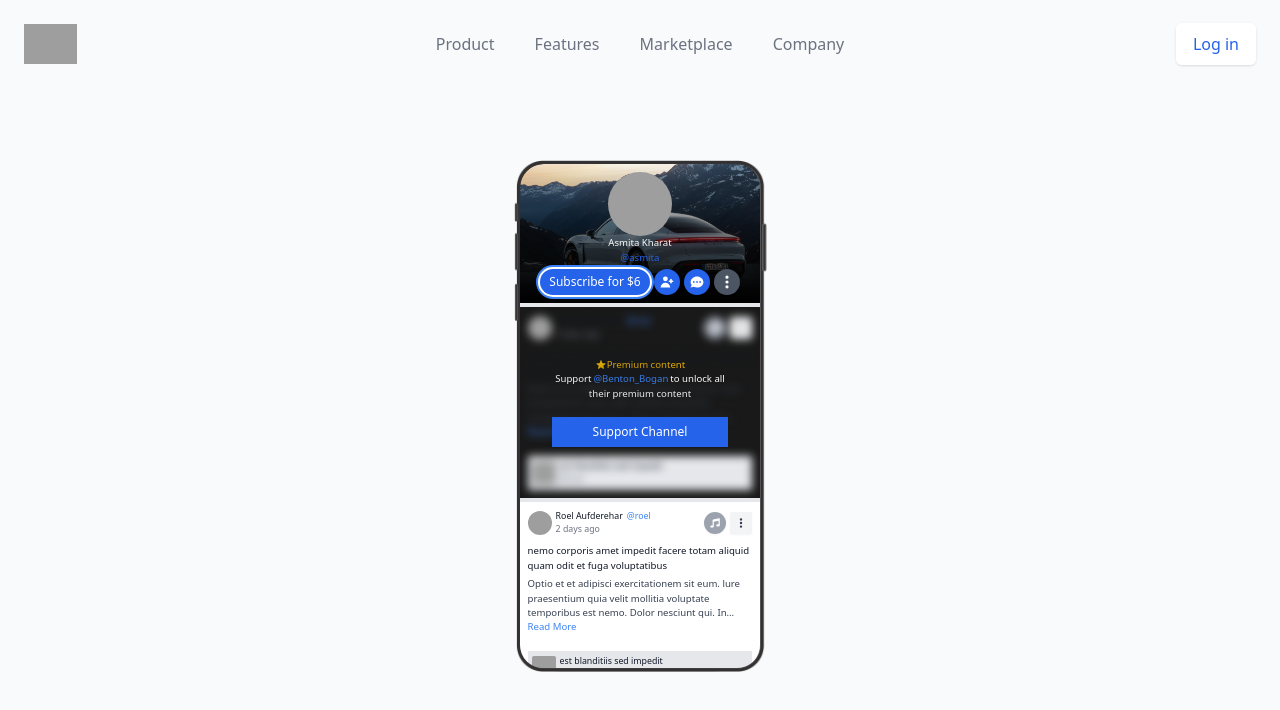
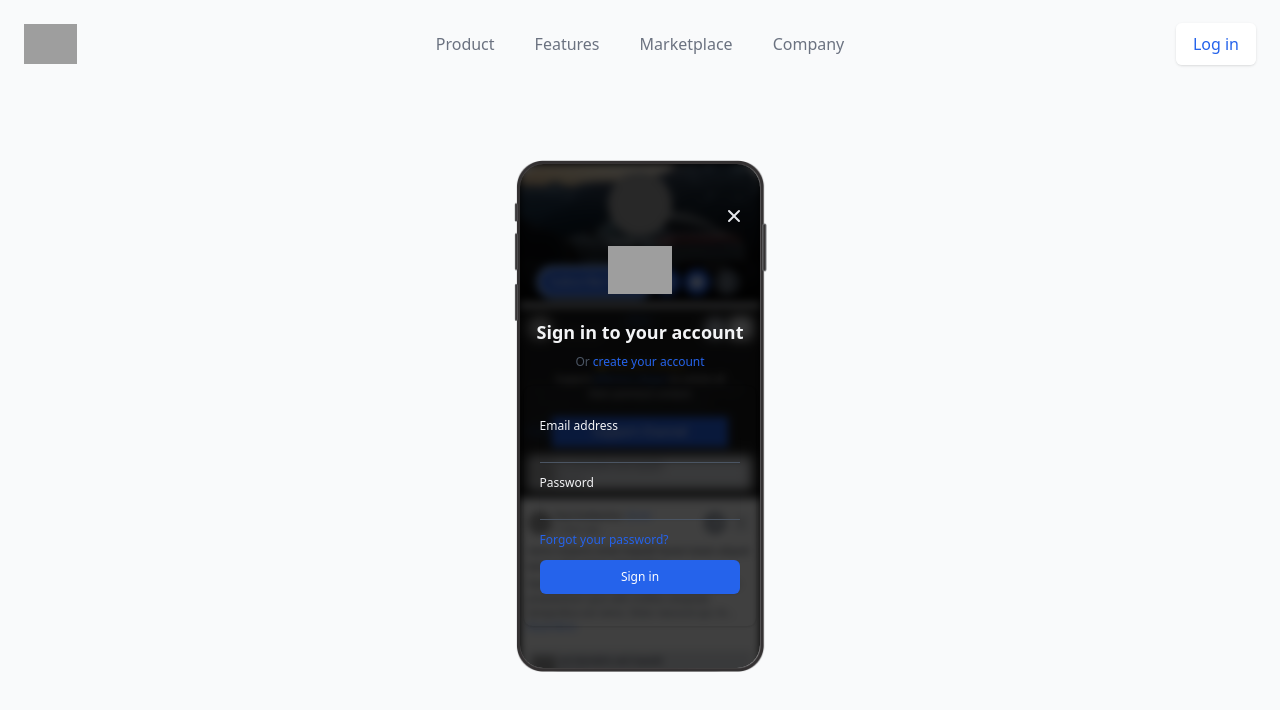
Before and after one commit to tush241191/vidtreon-landing, a Next.js app: page / in a window 1280 px wide. Both pictures are taken after a click on the button "Subscribe for $6". Shown: the top 710 px of the page. Built offline with nearby package versions, Linux system fonts and the light colour scheme; grey boxes are pictures that could not be loaded.

Commit message:
feat: login page

```diff
--- /dev/null
+++ b/components/cards/login/LoginCard.mocks.ts
@@ -0,0 +1,9 @@
+import { ILoginCard } from './LoginCard';
+
+const base: ILoginCard = {
+  sampleTextProp: 'Hello world!',
+};
+
+export const mockLoginCardProps = {
+  base,
+};
--- /dev/null
+++ b/components/cards/login/LoginCard.tsx
@@ -0,0 +1,118 @@
+export interface ILoginCard {
+  label?: string;
+  toggleLoginModal: () => void;
+}
+
+const LoginCard: React.FC<ILoginCard> = (props: ILoginCard) => {
+  const { label, toggleLoginModal, ...rest } = props;
+  return (
+    <>
+      <div className='min-h-full flex flex-col justify-center'>
+        <div className='w-full flex justify-end mb-5'>
+          <svg
+            onClick={toggleLoginModal}
+            xmlns='http://www.w3.org/2000/svg'
+            className='text-gray-200 hover:text-gray-100 cursor-pointer mr-3 h-5 w-5'
+            viewBox='0 0 20 20'
+            fill='currentColor'
+          >
+            <path
+              fillRule='evenodd'
+              d='M4.293 4.293a1 1 0 011.414 0L10 8.586l4.293-4.293a1 1 0 111.414 1.414L11.414 10l4.293 4.293a1 1 0 01-1.414 1.414L10 11.414l-4.293 4.293a1 1 0 01-1.414-1.414L8.586 10 4.293 5.707a1 1 0 010-1.414z'
+              clipRule='evenodd'
+            />
+          </svg>
+        </div>
+        <div className='sm:mx-auto sm:w-full sm:max-w-md'>
+          <img
+            className='mx-auto h-12 w-auto'
+            src='https://tailwindui.com/img/logos/workflow-mark-blue-600.svg'
+            alt='Workflow'
+          />
+          <h2 className='mt-6 text-center text-lg font-extrabold text-gray-100'>
+            Sign in to your account
+          </h2>
+          <p className='mt-2 text-center text-xs text-gray-600'>
+            Or
+            <a
+              href='#'
+              className='font-medium text-blue-600 hover:text-blue-500'
+            >
+              {' '}
+              create your account{' '}
+            </a>
+          </p>
+        </div>
+
+        <div className='mt-4'>
+          <div className='bg-transparent py-8 px-4 shadow sm:rounded-lg'>
+            <form className='space-y-3' action='#' method='POST'>
+              <div>
+                <label
+                  htmlFor='email'
+                  className='block text-xs font-medium text-gray-100'
+                >
+                  {' '}
+                  Email address{' '}
+                </label>
+                <div className='mt-1'>
+                  <input
+                    id='email'
+                    name='email'
+                    type='email'
+                    autoComplete='email'
+                    required
+                    className='appearance-none block w-full px-1 py-1 border-b border-gray-600 bg-transparent shadow-sm text-white placeholder-gray-400 focus:outline-none focus:ring-blue-500 focus:border-blue-500 text-xs'
+                  />
+                </div>
+              </div>
+
+              <div>
+                <label
+                  htmlFor='password'
+                  className='block text-xs font-medium text-gray-100'
+                >
+                  {' '}
+                  Password{' '}
+                </label>
+                <div className='mt-1'>
+                  <input
+                    id='password'
+                    name='password'
+                    type='password'
+                    autoComplete='current-password'
+                    required
+                    className='appearance-none block w-full px-1 py-1 border-b border-gray-600 bg-transparent shadow-sm text-white placeholder-gray-400 focus:outline-none focus:ring-blue-500 focus:border-blue-500 text-xs'
+                  />
+                </div>
+              </div>
+
+              <div className='flex items-center justify-between'>
+                <div className='text-xs'>
+                  <a
+                    href='#'
+                    className='font-medium text-blue-600 hover:text-blue-500'
+                  >
+                    {' '}
+                    Forgot your password?{' '}
+                  </a>
+                </div>
+              </div>
+
+              <div>
+                <button
+                  type='submit'
+                  className='w-full flex justify-center py-2 px-4 border border-transparent rounded-md shadow-sm text-xs font-medium text-white bg-blue-600 hover:bg-blue-700 focus:outline-none focus:ring-2 focus:ring-offset-2 focus:ring-blue-500'
+                >
+                  Sign in
+                </button>
+              </div>
+            </form>
+          </div>
+        </div>
+      </div>
+    </>
+  );
+};
+
+export default LoginCard;
--- a/components/cards/premium/PremiumFeed.tsx
+++ b/components/cards/premium/PremiumFeed.tsx
@@ -1,11 +1,13 @@
 export interface IPremiumFeed {
-  sampleTextProp?: string;
+  label?: string;
+  onClickSubscribe: () => void;
 }
 
-const PremiumFeed: React.FC<IPremiumFeed> = ({ sampleTextProp }) => {
+const PremiumFeed: React.FC<IPremiumFeed> = (props: IPremiumFeed) => {
+  const { label, onClickSubscribe, ...rest } = props;
   return (
     <div className='relative p-2 border-t-4 border-gray-200'>
-      <div className='px-8 absolute inset-x-0 bottom-0 h-full bg-black bg-opacity-90'>
+      <div className='px-8 absolute inset-x-0 bottom-0 h-full bg-black/90'>
         <div className='h-full text-[0.60rem] flex items-center justify-center'>
           <div className='flex flex-col w-full text-center'>
             <span className=' text-yellow-500 font-medium flex items-center justify-center'>
@@ -27,6 +29,7 @@ const PremiumFeed: React.FC<IPremiumFeed> = ({ sampleTextProp }) => {
             </span>
 
             <button
+              onClick={onClickSubscribe}
               type='button'
               className='z-20 mt-4 inline-flex items-center justify-center px-2.5 py-1.5 border border-transparent text-xs font-medium shadow-sm text-white bg-blue-600 hover:bg-blue-700 focus:outline-none focus:ring-2 focus:ring-offset-2 focus:ring-blue-500'
             >
--- a/components/mobile/Mobile.tsx
+++ b/components/mobile/Mobile.tsx
@@ -1,4 +1,6 @@
+import { useState } from 'react';
 import FeedCard from '../cards/feed/FeedCard';
+import LoginCard from '../cards/login/LoginCard';
 import PremiumFeed from '../cards/premium/PremiumFeed';
 import CreatorProfile from '../profile/creator/CreatorProfile';
 
@@ -7,20 +9,44 @@ export interface IMobile {
 }
 
 const Mobile: React.FC<IMobile> = ({ sampleTextProp }) => {
+  const [isLogin, setIsLogin] = useState(false);
+  const [isLoginModal, setIsLoginModal] = useState(false);
+
+  const subscribeCreator = () => {
+    if (!isLogin) {
+      setIsLoginModal(!isLogin);
+    }
+  };
+
   return (
     <div className='mt-16 sm:mt-24 w-80 2xl:w-96 mx-auto'>
-      <div className="py-[0.260rem] px-[2.350rem] h-[32rem] bg-contain bg-center bg-no-repeat bg-[url('/mobile.png')]">
-        <div className='h-full bg-black rounded-[1.45rem] mx-0.5 overflow-y-auto'>
-          <div className='w-full'>
-            <CreatorProfile />
+      <div className="relative py-[0.260rem] px-[2.350rem] h-[32rem] bg-contain bg-center bg-no-repeat bg-[url('/mobile.png')]">
+        <div
+          className={`relative flex flex-col h-full bg-black rounded-[1.45rem] mx-0.5 ${
+            isLoginModal ? 'overflow-auto' : 'overflow-y-auto'
+          }`}
+        >
+          {isLoginModal && (
+            <div className='z-10 absolute px-1 inset-y-0 left-0 w-full h-full bg-black/75'>
+              <LoginCard
+                toggleLoginModal={() => setIsLoginModal(!isLoginModal)}
+              />
+            </div>
+          )}
+          <div
+            className={`${
+              isLoginModal ? 'blur-sm bg-white' : ''
+            } w-full h-full`}
+          >
+            <CreatorProfile onClickSubscribe={subscribeCreator} />
             <div className='rounded-b-3xl flex flex-col bg-white'>
-              <PremiumFeed />
+              <PremiumFeed onClickSubscribe={subscribeCreator} />
               <FeedCard />
               <FeedCard />
-              <PremiumFeed />
-              <PremiumFeed />
+              <PremiumFeed onClickSubscribe={subscribeCreator} />
+              <PremiumFeed onClickSubscribe={subscribeCreator} />
               <FeedCard />
-              <PremiumFeed />
+              <PremiumFeed onClickSubscribe={subscribeCreator} />
             </div>
           </div>
         </div>
--- a/components/profile/creator/CreatorProfile.tsx
+++ b/components/profile/creator/CreatorProfile.tsx
@@ -1,8 +1,11 @@
 export interface ICreatorProfile {
-  sampleTextProp?: string;
+  label?: string;
+  onClickSubscribe: () => void;
 }
 
-const CreatorProfile: React.FC<ICreatorProfile> = ({ sampleTextProp }) => {
+const CreatorProfile: React.FC<ICreatorProfile> = (props: ICreatorProfile) => {
+  const { label, onClickSubscribe, ...rest } = props;
+
   return (
     <div className="rounded-t-3xl space-y-4 bg-cover bg-center bg-no-repeat bg-[url('/car-1.jpeg')]">
       <div className='py-2 h-full bg-gradient-to-t from-black to-none'>
@@ -19,6 +22,7 @@ const CreatorProfile: React.FC<ICreatorProfile> = ({ sampleTextProp }) => {
         </div>
         <div className='mt-1 flex items-center justify-center space-x-1'>
           <button
+            onClick={onClickSubscribe}
             type='button'
             className='inline-flex items-center px-2 py-1 border border-transparent text-xs font-medium rounded-full shadow-sm text-white bg-blue-600 hover:bg-blue-700 focus:outline-none focus:ring-2 focus:ring-offset-2 focus:ring-blue-500'
           >
```
Also changed, not shown: 1 other file (tests, documents, lock files or other folders).
